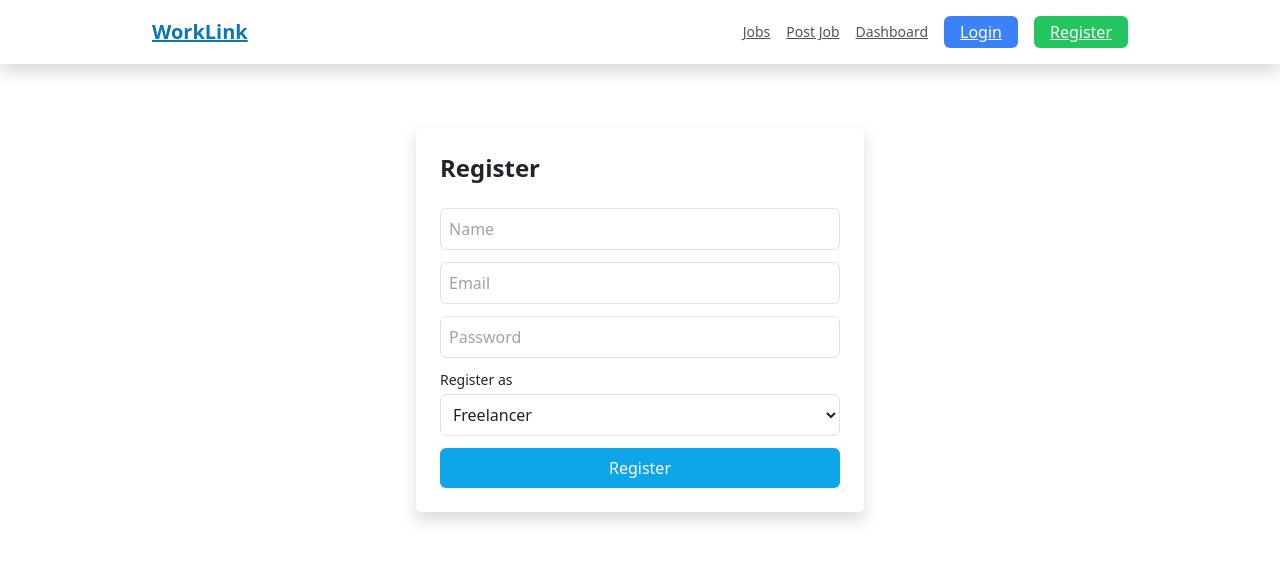
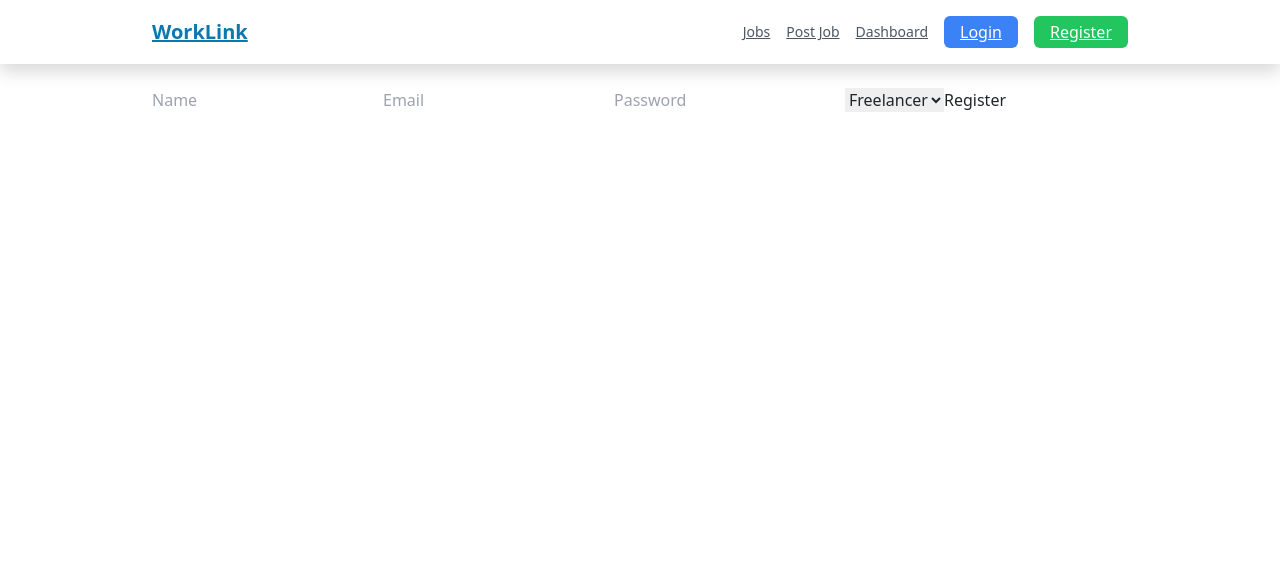
Before and after one commit to Prithvi-2k4/ai-freelance-escrow-india, a React (Create React App) app in the folder frontend/: page /register in a window 1280 px wide. Shown: the top 562 px of the page. Built offline with nearby package versions, Linux system fonts and the light colour scheme.

Commit message:
Update Register.jsx

```diff
--- a/frontend/src/pages/Register.jsx
+++ b/frontend/src/pages/Register.jsx
@@ -1,4 +1,4 @@
-import React, { useState } from 'react';
+import { useState } from 'react';
 import api from '../api/api';
 import { useNavigate } from 'react-router-dom';
 
@@ -6,81 +6,27 @@ export default function Register() {
   const [name, setName] = useState('');
   const [email, setEmail] = useState('');
   const [password, setPassword] = useState('');
-  const [role, setRole] = useState('Freelancer'); // ✅ IMPORTANT (capitalized)
-  const [err, setErr] = useState('');
+  const [role, setRole] = useState('Freelancer');
   const nav = useNavigate();
 
   const submit = async (e) => {
     e.preventDefault();
-    setErr('');
-    try {
-      const res = await api.post('/auth/register', {
-        name,
-        email,
-        password,
-        role, // ✅ send role
-      });
-
-      // optional auto-login
-      localStorage.setItem('token', res.data.token);
-      localStorage.setItem('user', JSON.stringify(res.data.user));
-
-      nav('/dashboard');
-    } catch (e) {
-      setErr(e.response?.data?.error || e.response?.data?.msg || 'Register failed');
-    }
+    await api.post('/auth/register', {
+      name, email, password, role
+    });
+    nav('/login');
   };
 
   return (
-    <div className="max-w-md mx-auto bg-white p-6 rounded shadow mt-10">
-      <h2 className="text-2xl font-semibold mb-4">Register</h2>
-
-      {err && <div className="text-red-600 mb-2">{err}</div>}
-
-      <form onSubmit={submit} className="space-y-3">
-        <input
-          value={name}
-          onChange={e => setName(e.target.value)}
-          placeholder="Name"
-          className="w-full border p-2 rounded"
-          required
-        />
-
-        <input
-          value={email}
-          onChange={e => setEmail(e.target.value)}
-          type="email"
-          placeholder="Email"
-          className="w-full border p-2 rounded"
-          required
-        />
-
-        <input
-          value={password}
-          onChange={e => setPassword(e.target.value)}
-          type="password"
-          placeholder="Password"
-          className="w-full border p-2 rounded"
-          required
-        />
-
-        {/* ✅ ROLE DROPDOWN */}
-        <div>
-          <label className="block text-sm mb-1">Register as</label>
-          <select
-            value={role}
-            onChange={e => setRole(e.target.value)}
-            className="w-full border p-2 rounded bg-white"
-          >
-            <option value="Freelancer">Freelancer</option>
-            <option value="Client">Client</option>
-          </select>
-        </div>
-
-        <button className="w-full bg-brand-500 text-white py-2 rounded">
-          Register
-        </button>
-      </form>
-    </div>
+    <form onSubmit={submit}>
+      <input placeholder="Name" onChange={e=>setName(e.target.value)} />
+      <input placeholder="Email" onChange={e=>setEmail(e.target.value)} />
+      <input placeholder="Password" type="password" onChange={e=>setPassword(e.target.value)} />
+      <select onChange={e=>setRole(e.target.value)}>
+        <option>Freelancer</option>
+        <option>Client</option>
+      </select>
+      <button>Register</button>
+    </form>
   );
 }
```
